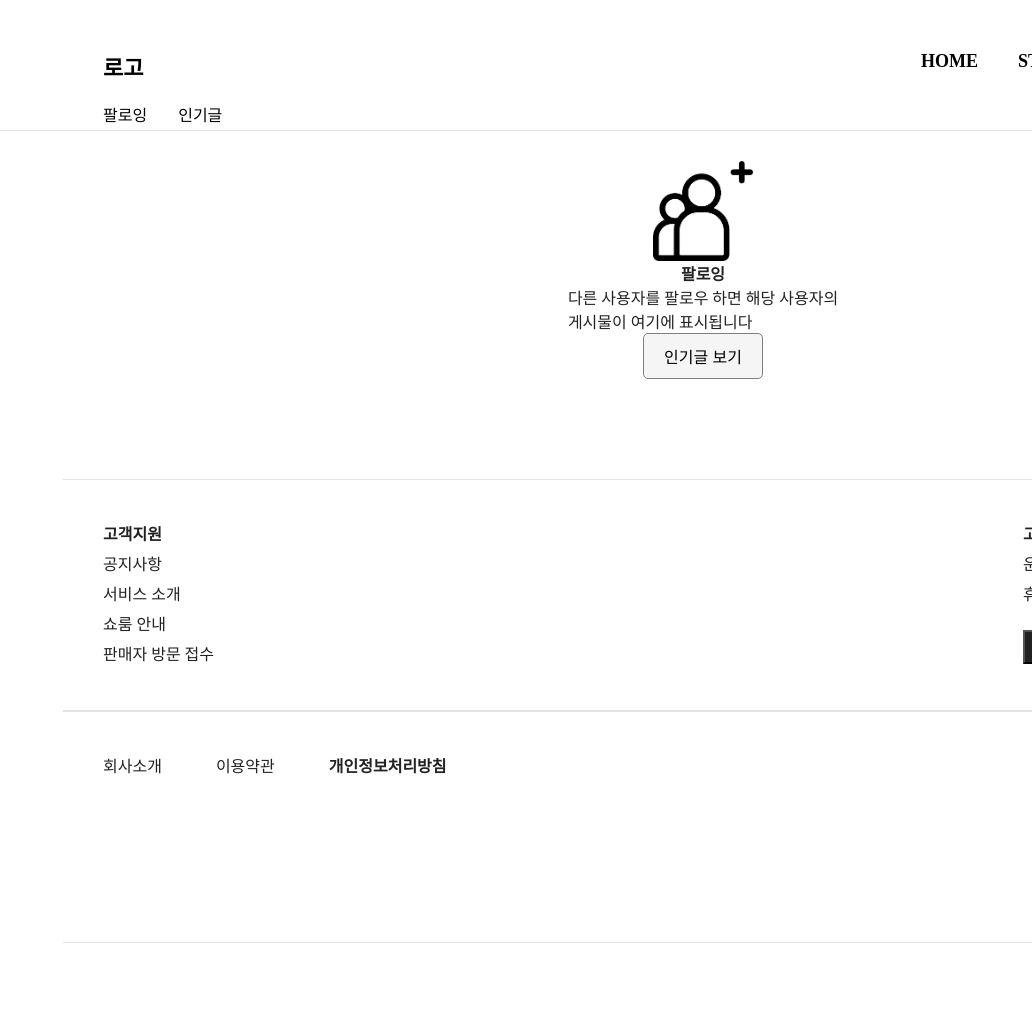
After one commit to sobwo/snshop, a Java web app: page /style/styleFollowing.do in a window 1280 px wide; the page is wider, and only the part inside the window is pictured. The commit adds this page. Shown: that part, without its empty margins (248-1280 px from the left). Run offline with Spring Boot 4, a stand-in JSP engine, Linux system fonts and the light colour scheme; the project's own start-up code is not run, and a stand-in starts its controllers and pages; some web fonts are replaced.

Commit message:
style following

```diff
--- a/src/main/java/com/myteam/myapp/controller/StyleController.java
+++ b/src/main/java/com/myteam/myapp/controller/StyleController.java
@@ -7,6 +7,12 @@ import org.springframework.web.bind.annotation.RequestMapping;
 @RequestMapping(value = "/style")
 public class StyleController {
 
+	@RequestMapping(value = "/styleFollowing.do")
+	public String styleFollowing() {
+
+		return "style/styleFollowing";
+	}
+
 	@RequestMapping(value = "/styleMain.do")
 	public String styleMain() {
 
--- a/src/main/webapp/WEB-INF/views/common/header_style.jsp
+++ b/src/main/webapp/WEB-INF/views/common/header_style.jsp
@@ -12,7 +12,7 @@
 			<div id="header_down">
 				<div id="down_inner">
 					<ul>
-						<li><a href='#'>팔로잉</a></li>
+						<li><a href='${pageContext.request.contextPath}/style/styleFollowing.do'>팔로잉</a></li>
 						<li style='margin-left:27px'><a href='${pageContext.request.contextPath}/style/styleMain.do'>인기글</a></li>
 					</ul>
 				</div>
--- /dev/null
+++ b/src/main/webapp/WEB-INF/views/style/styleFollowing.jsp
@@ -0,0 +1,55 @@
+<%@ page language="java" contentType="text/html; charset=utf-8"
+    pageEncoding="utf-8"%>
+
+<!DOCTYPE html>
+<html>
+<head>
+	<meta charset="utf-8">
+	<title>팔로우</title>
+	<style>
+		.f{
+			width: 1902px;
+			display:flex;
+			justify-content:center;
+			padding-top:30px;
+		}
+
+		.f_inner_wrap{
+			width:350px;
+			display:flex;
+			flex-direction:column;
+			align-items:center;
+		}
+
+		.custom-btn {
+		    border-radius: 5px;
+		    border: none;
+		    padding: 10px 20px;
+		    background-color: whitesmoke;
+		    color: black;
+		    font-size: 16px;
+		    text-align: center;
+		    border: 1px solid gray;
+		}
+
+		.custom-btn:hover {
+			background-color: #f2f2f2;
+			cursor: pointer;
+		}
+
+</style>
+</head>
+<body>
+	<jsp:include page="../common/header_style.jsp"></jsp:include>
+	<div class="f" style="width:1902px;">
+		<div class="f_inner_wrap">
+			<img src="${pageContext.request.contextPath}/resources/image/다운로드.png" style="width: 99.98px; height: 99.98px;">
+			<p><strong>팔로잉</strong></p>
+			<p>다른 사용자를 팔로우 하면 해당 사용자의 <br>게시물이 여기에 표시됩니다</p>
+
+			<input type="button" value="인기글 보기" class="custom-btn" />
+		</div>
+	</div>
+	<jsp:include page="../common/footer.jsp"></jsp:include>
+</body>
+</html>
```
Also changed, not shown: src/main/webapp/resources/image/다운로드.png (added), 3 other files.
